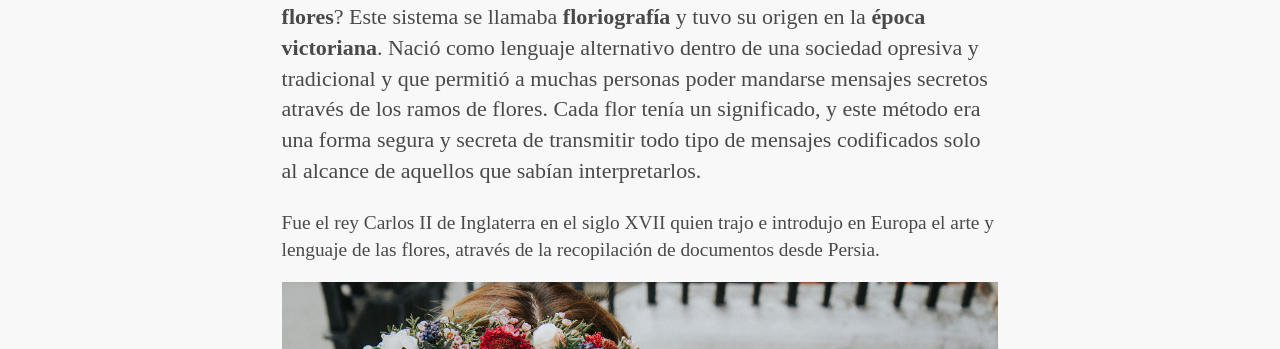
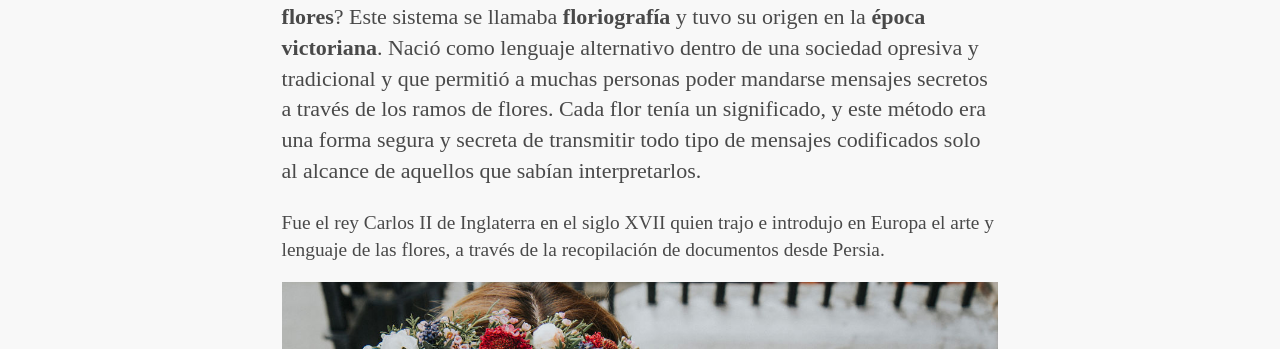
Before and after one commit to keyvanakbary/ramosilvestre.com, a Jekyll site: the page built from src/_posts/2018-01-20-El-significado-de-las-flores.md, in a window 1280 px wide and 900 px high, scrolled down 823 px. Shown: the part 225-574 px from the top of the window. Built offline with Jekyll 4.4.1, drawn with Linux system fonts in a browser that asks for light colours; some web fonts are replaced; some of the changed text lies outside the part shown.

Commit message:
Update 2018-01-20-El-significado-de-las-flores.md

```diff
--- a/src/_posts/2018-01-20-El-significado-de-las-flores.md
+++ b/src/_posts/2018-01-20-El-significado-de-las-flores.md
@@ -8,16 +8,16 @@ tags:
   - Curiosidades
 ---
 
-¿Sabías que hubo un sistema de comunicación basado en el **lenguaje de las flores**? Este sistema se llamaba **floriografía** y tuvo su origen en la **época victoriana**. Nació como lenguaje alternativo dentro de una sociedad opresiva y tradicional y que permitió a muchas personas poder mandarse mensajes secretos através de los ramos de flores. Cada flor tenía un significado, y este método era una forma segura y secreta de transmitir todo tipo de mensajes codificados solo al alcance de aquellos que sabían interpretarlos.
+¿Sabías que hubo un sistema de comunicación basado en el **lenguaje de las flores**? Este sistema se llamaba **floriografía** y tuvo su origen en la **época victoriana**. Nació como lenguaje alternativo dentro de una sociedad opresiva y tradicional y que permitió a muchas personas poder mandarse mensajes secretos a través de los ramos de flores. Cada flor tenía un significado, y este método era una forma segura y secreta de transmitir todo tipo de mensajes codificados solo al alcance de aquellos que sabían interpretarlos.
 
-Fue el rey Carlos II de Inglaterra en el siglo XVII quien trajo e introdujo en Europa el arte y lenguaje de las flores, através de la recopilación de documentos desde Persia.
+Fue el rey Carlos II de Inglaterra en el siglo XVII quien trajo e introdujo en Europa el arte y lenguaje de las flores, a través de la recopilación de documentos desde Persia.
 
 
 ![El significado de las flores](/assets/images/posts/el-significado-de-las-flores.jpg)
 
 En la actualidad, casi todos estos códigos y significados se **han perdido** y muchos libros hablan de la floriografía como un lenguaje complejo e intrincado. Pero a pesar del tiempo algunos significados han perdurado, como por ejemplo el de **las rosas** y su significado de amor apasionado.
 
-A mi me gusta pensar en la floriografía como en el **arte de plasmar los pensamientos en un ramo de flores**, me parece un trabajo precioso como florista conseguir transmitir através de una ramo o arreglo de flores los sentimientos de alguien.
+A mi me gusta pensar en la floriografía como en el **arte de plasmar los pensamientos en un ramo de flores**, me parece un trabajo precioso como florista conseguir transmitir a través de una ramo o arreglo de flores los sentimientos de alguien.
 
 
 A continuación, os dejo el **significado de las flores más populares**. Puede ser útil a la hora de escoger un ramo o también por saber un poco más de este antiguo y curioso lenguaje:
```
